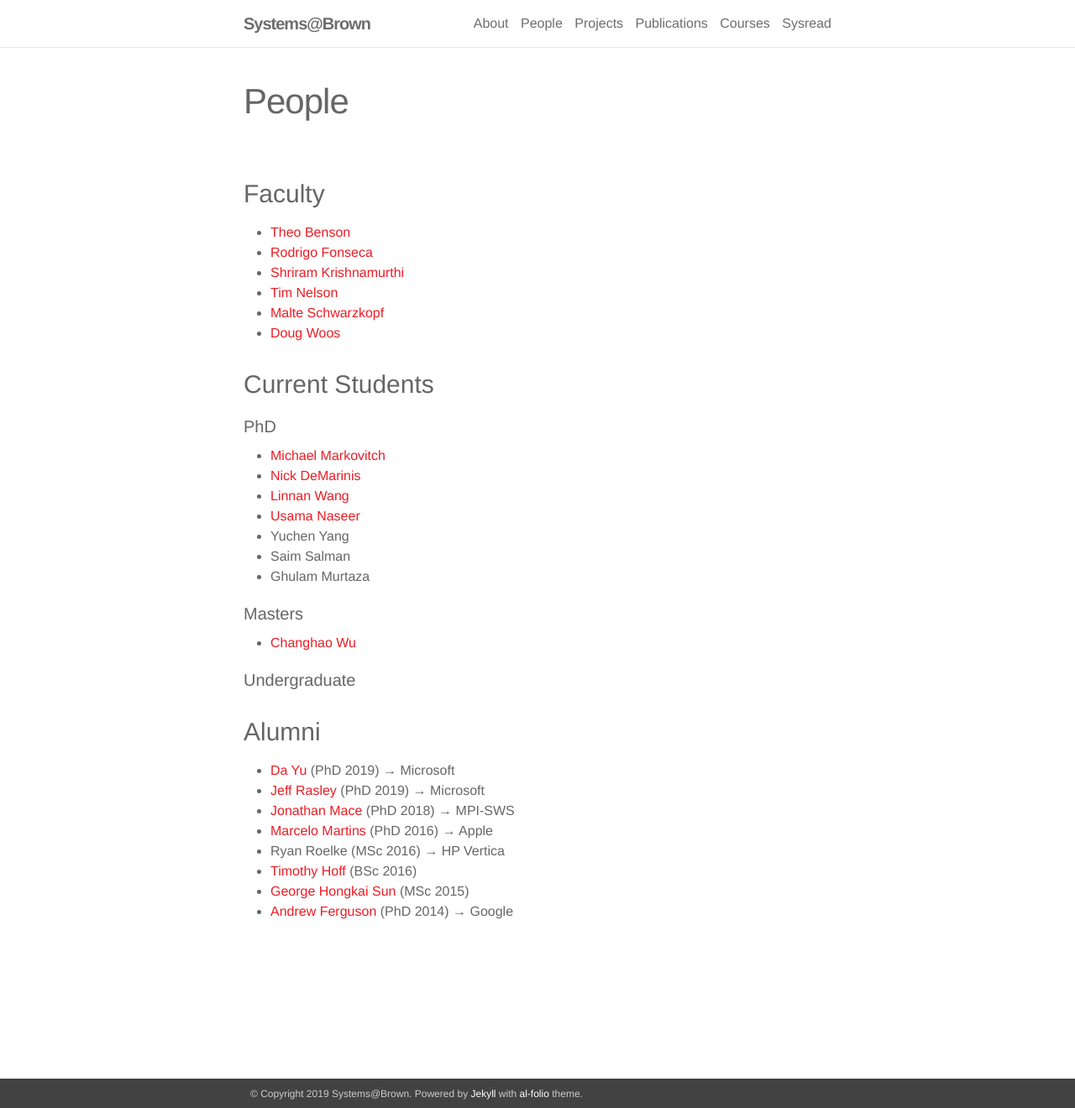
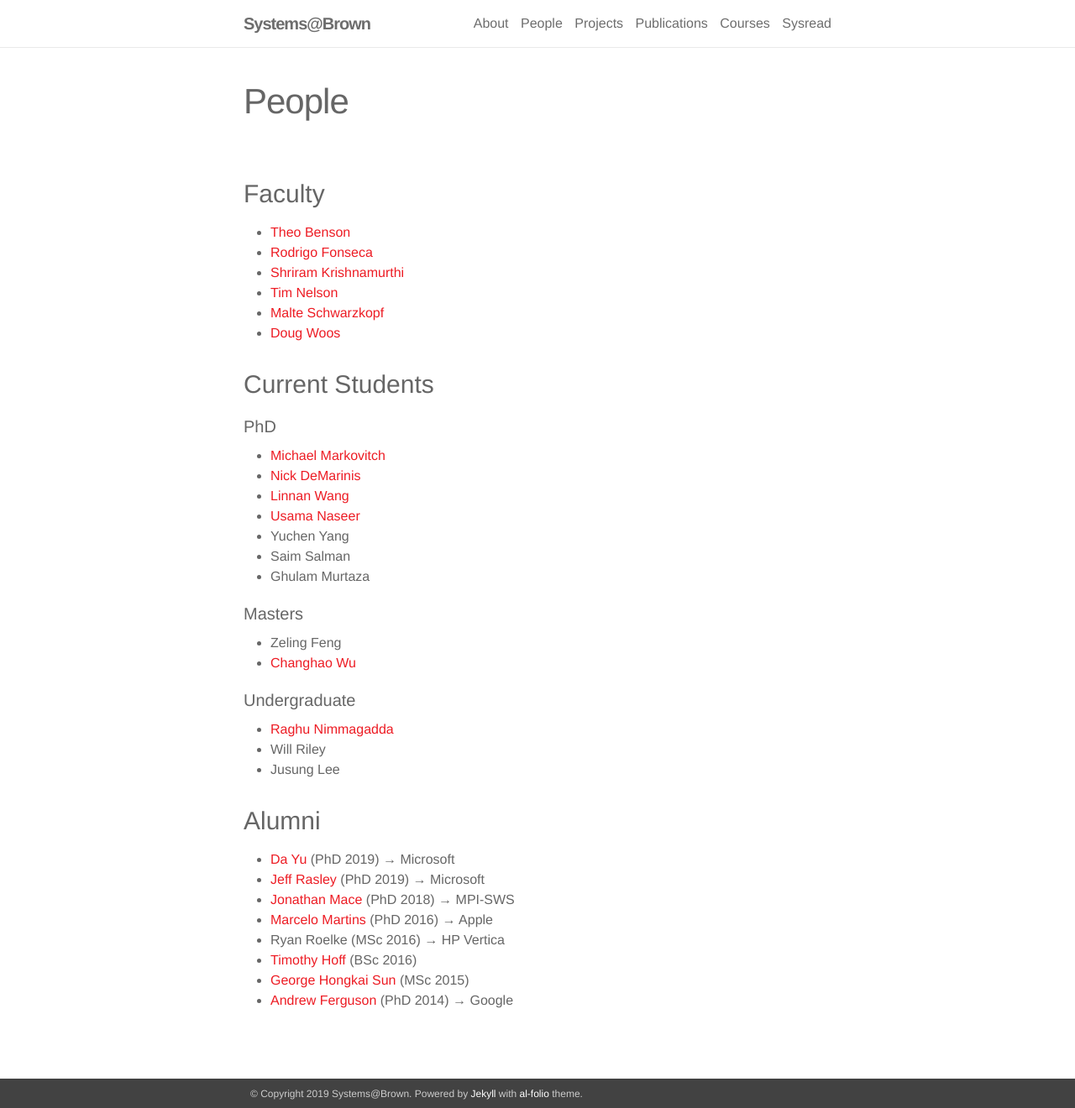
Before and after one commit to brownsys/systems-web, a Jekyll site: the page built from _pages/people.md, in a window 1280 px wide and 1320 px high. Shown: the whole window at 84% size. Built offline with Jekyll 4.4.1, drawn with Linux system fonts in a browser that asks for light colours; nearby versions of some CDN libraries.

Commit message:
Add masters and undergrad students

```diff
--- a/_pages/people.md
+++ b/_pages/people.md
@@ -27,12 +27,14 @@ order: 2
  - Saim Salman
  - Ghulam Murtaza
 
-
 #### Masters
+ - Zeling Feng
  - [Changhao Wu](https://gordonwucn.github.io)
 
 #### Undergraduate
-
+ - [Raghu Nimmagadda](https://github.com/KaushikRaghuNimmagadda)
+ - Will Riley
+ - Jusung Lee
 
 ### Alumni
  - [Da Yu](http://cs.brown.edu/~dyu/) (PhD 2019) → Microsoft
```
